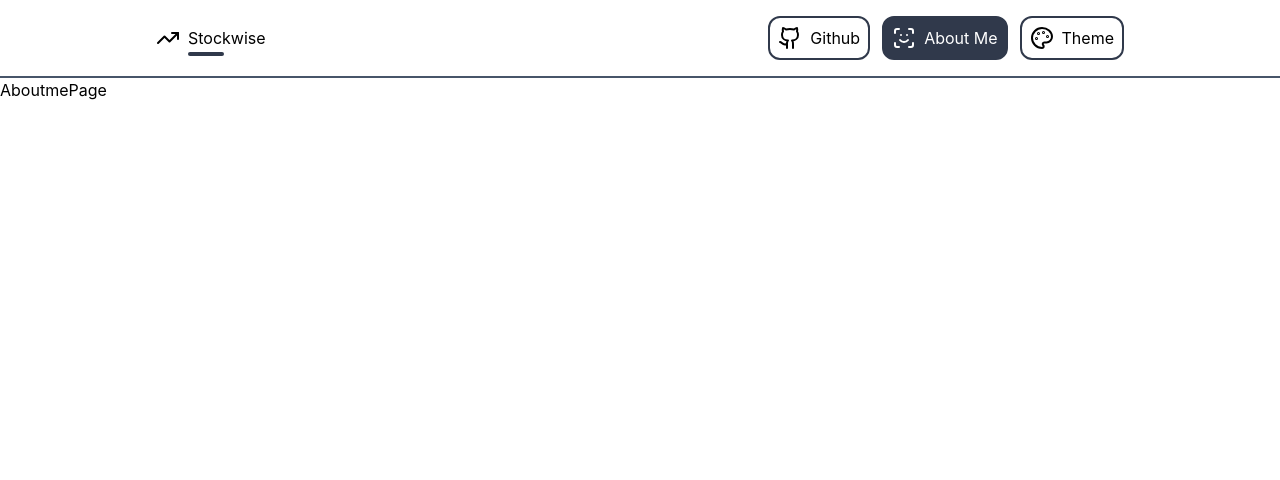
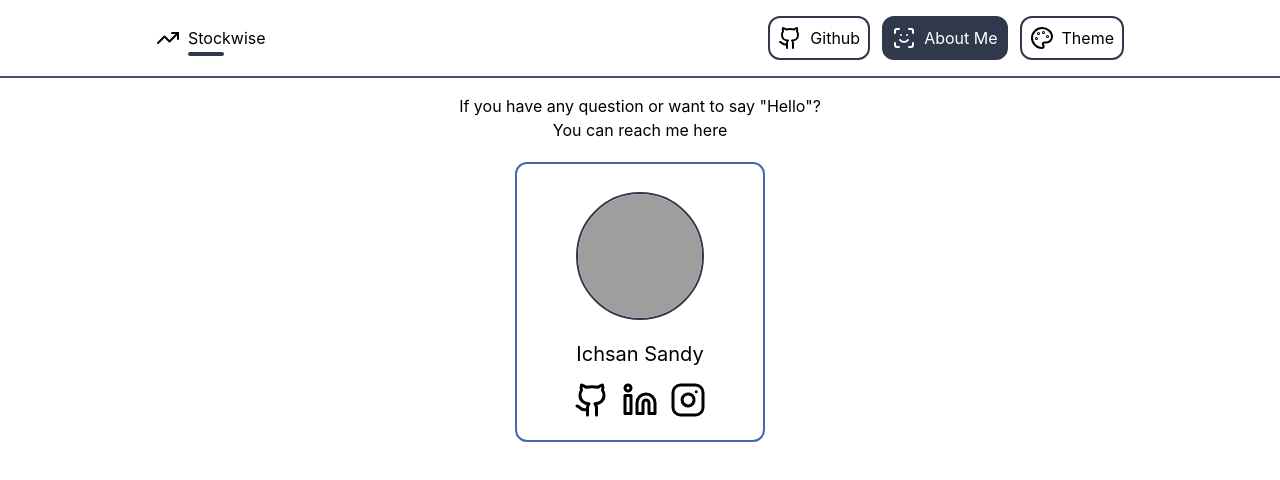
Before and after one commit to ichsansandy/stock-wise, a React (Create React App) app: page /aboutme in a window 1280 px wide. Shown: the top 480 px of the page. Built offline with nearby package versions, Linux system fonts and the light colour scheme; no server answers; grey boxes are pictures that could not be loaded.

Commit message:
Add about me page

```diff
--- a/src/pages/AboutmePage.js
+++ b/src/pages/AboutmePage.js
@@ -1,7 +1,42 @@
+import { Github, Instagram, Linkedin } from 'lucide-react';
 import React from 'react';
+import { useSelector } from 'react-redux';
 
 function AboutmePage() {
-  return <div>AboutmePage</div>;
+  const theme = useSelector((state) => state.changeTheme.value);
+
+  return (
+    <div className="flex justify-center">
+      <div className="max-w-wrap w-full flex flex-col gap-2 p-4 items-center">
+        <div className="text-center">
+          If you have any question or want to say &quot;Hello&quot;?
+          <br />
+          You can reach me here
+        </div>
+        <div
+          className={`${theme} flex flex-col items-center justify-center w-[50%] border-2 border-primary p-3 rounded-xl mt-3 gap-2 max-w-[150px] lg:max-w-[250px] lg:text-xl lg:p-7 lg:gap-5`}
+        >
+          <img
+            alt="Ichsan profile"
+            className={`${theme} w-20 lg:w-32 aspect-square rounded-full border-accent border-2 overflow-hidden`}
+            src="https://avatars.githubusercontent.com/u/108980933?v=4"
+          />
+          <h1>Ichsan Sandy</h1>
+          <div className={`${theme} flex gap-2 lg:gap-6 `}>
+            <a className="hover:text-primary lg:scale-150 " href="http://github.com/ichsansandy" target="_blank" rel="noreferrer">
+              <Github />
+            </a>
+            <a className="hover:text-primary lg:scale-150" href="https://www.linkedin.com/in/ichsans/" target="_blank" rel="noreferrer">
+              <Linkedin />
+            </a>
+            <a className="hover:text-primary lg:scale-150" href="https://www.instagram.com/ichsans__/" target="_blank" rel="noreferrer">
+              <Instagram />
+            </a>
+          </div>
+        </div>
+      </div>
+    </div>
+  );
 }
 
 export default AboutmePage;
```
